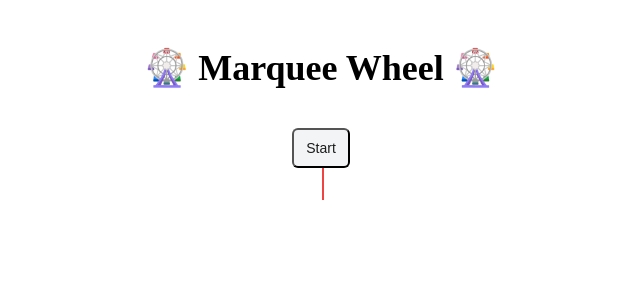
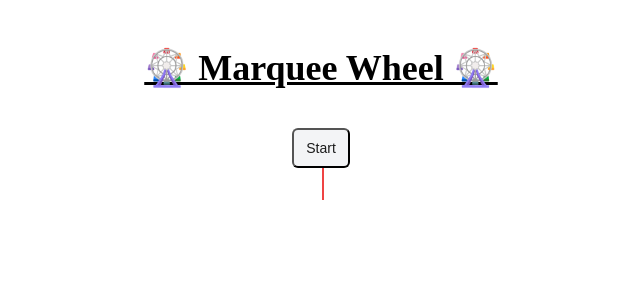
Before and after one commit to willnguyen1312/vue-marquee-wheel, a Vue app: page / in a window 1280 px wide. Shown: the top 300 px of the page, without its empty margins (319-959 px from the left). Built offline with nearby package versions, Linux system fonts and the light colour scheme.

Commit message:
💞 Open Source FTW 💞

```diff
--- a/src/App.vue
+++ b/src/App.vue
@@ -101,7 +101,12 @@ const buttonTextLookup = {
 
 <template>
   <div class="m-auto flex flex-col items-center px-4">
-    <h1 class="my-10 text-4xl font-bold">🎡 Marquee Wheel 🎡</h1>
+    <a
+      target="_blank"
+      href="https://github.com/willnguyen1312/vue-marquee-wheel"
+      class="my-10 text-4xl text-black font-bold"
+      >🎡 Marquee Wheel 🎡</a
+    >
     <button
       class="text-dark-700 bg-gray-100 decoration-none cursor-pointer rounded-md px-3 py-2 text-sm font-medium"
       :disabled="state === 'slowing'"
```
